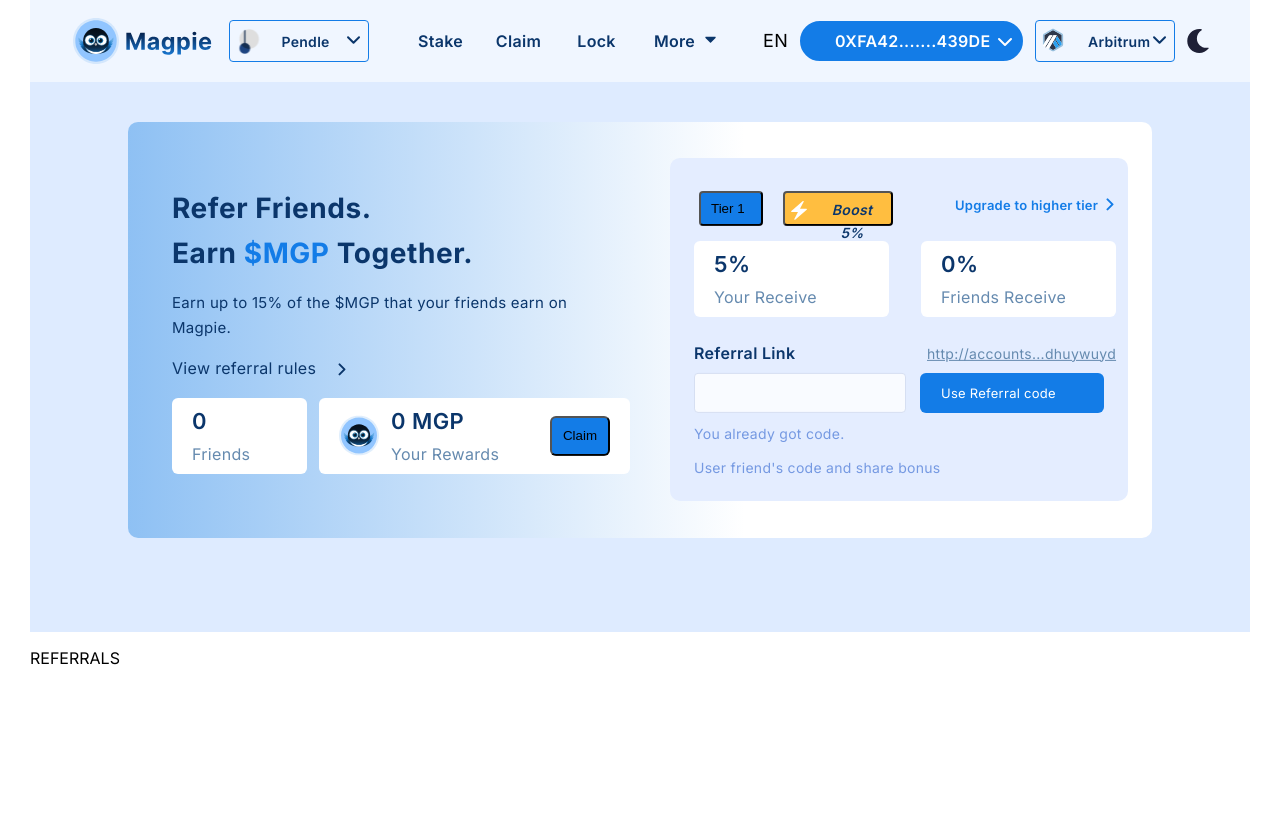
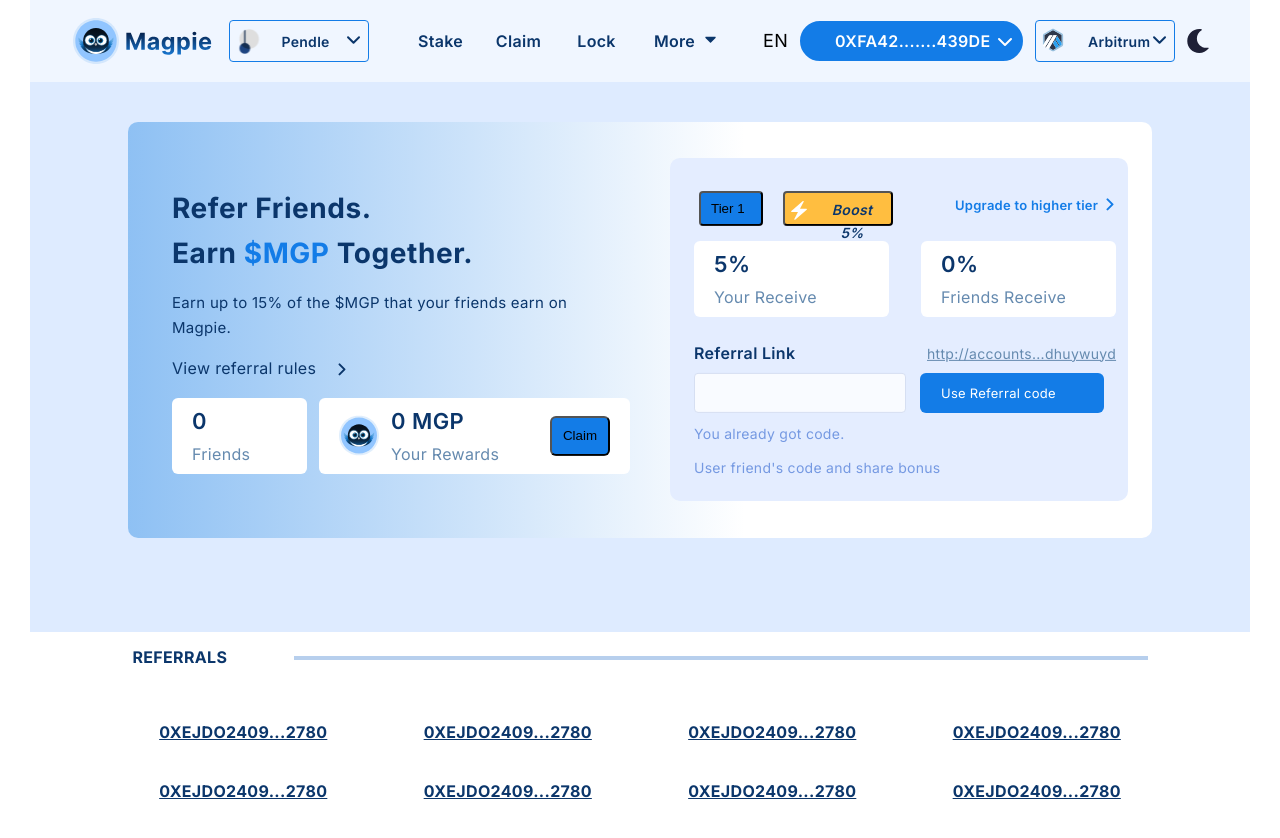
Before and after one commit to vishal5208/Magpie, a React (Create React App) app: page / in a window 1280 px wide. Shown: the top 838 px of the page. Before the commit the page ends 800 px from the top, so only its background shows below. Built offline with nearby package versions, Linux system fonts and the light colour scheme.

Commit message:
added referrals

```diff
--- a/src/assests/index.js
+++ b/src/assests/index.js
@@ -9,6 +9,7 @@
 import arbi from "./arbi.svg";
 import downWhiteArrow from "./down-white-arrow.svg";
 import moonLogo from "./moon.svg";
+import line from "./line.svg";
 
 export {
 	arrow,
@@ -22,4 +23,5 @@
 	arbi,
 	downWhiteArrow,
 	moonLogo,
+	line,
 };
--- a/src/components/Content/Content.js
+++ b/src/components/Content/Content.js
@@ -1,5 +1,6 @@
 import "./Content.css";
 import { arrow, tokenLogo, zap, arrow2 } from "../../assests";
+
 
 const Content = () => {
 	return (
--- a/src/components/Referral/Referral.css
+++ b/src/components/Referral/Referral.css
@@ -0,0 +1,100 @@
+.main-referrals-container {
+	display: flex;
+	flex-direction: column;
+	align-items: center;
+	padding: 0px;
+	gap: 32px;
+
+	/* Inside auto layout */
+
+	flex: none;
+	order: 2;
+	flex-grow: 0;
+}
+
+.referral-and-line-container {
+	display: flex;
+	justify-content: space-between;
+	align-items: center;
+	width: 1015px;
+}
+
+.liquidity-pool {
+	display: flex;
+	flex-direction: column;
+	justify-content: space-between;
+	align-items: center;
+	padding: 0px;
+
+	/* Inside auto layout */
+
+	flex: none;
+	order: 0;
+	flex-grow: 0;
+}
+
+.liquidity-pool p {
+	height: 19px;
+
+	font-weight: 700;
+	font-size: 16px;
+	line-height: 19px;
+	display: flex;
+	align-items: center;
+	text-align: center;
+	letter-spacing: 0.02em;
+	text-transform: uppercase;
+
+	color: #0b366b;
+
+	/* Inside auto layout */
+
+	flex: none;
+	order: 0;
+	flex-grow: 0;
+}
+
+.line-div {
+	width: 850px;
+
+	border: 2px solid #b7cfed;
+
+	/* Inside auto layout */
+
+	flex: none;
+	order: 1;
+	flex-grow: 0;
+}
+
+.referral-details {
+	display: grid;
+	grid-template-columns: 1fr 1fr 1fr 1fr;
+	justify-content: center;
+	align-items: center;
+	padding: 24px 24px;
+	gap: 8px;
+
+	width: 1050px;
+
+	background: white;
+	border-radius: 10px;
+
+	/* Inside auto layout */
+
+	flex: none;
+	order: 1;
+	flex-grow: 0;
+}
+
+.referral-details-data-p {
+	font-style: normal;
+	font-weight: 500;
+	font-size: 14px;
+
+	letter-spacing: 0.02em;
+	text-decoration-line: underline;
+
+	color: #658aaf;
+	display: flex;
+	justify-content: center;
+}
--- a/src/components/Referral/Referral.js
+++ b/src/components/Referral/Referral.js
@@ -3,7 +3,22 @@
 const Referral = () => {
 	return (
 		<section className="main-referrals-container">
-			<p>REFERRALS</p>
+			<div className="liquidity-pool">
+				<div className="referral-and-line-container">
+					<p>REFERRALS</p>
+					<div className="line-div"></div>
+				</div>
+				<div className="referral-details">
+					<p className="referral-details-data-p">0xejdo2409...2780</p>
+					<p className="referral-details-data-p">0xejdo2409...2780</p>
+					<p className="referral-details-data-p">0xejdo2409...2780</p>
+					<p className="referral-details-data-p">0xejdo2409...2780</p>
+					<p className="referral-details-data-p">0xejdo2409...2780</p>
+					<p className="referral-details-data-p">0xejdo2409...2780</p>
+					<p className="referral-details-data-p">0xejdo2409...2780</p>
+					<p className="referral-details-data-p">0xejdo2409...2780</p>
+				</div>
+			</div>
 		</section>
 	);
 };
```
Also changed, not shown: src/assests/line.svg (added).
